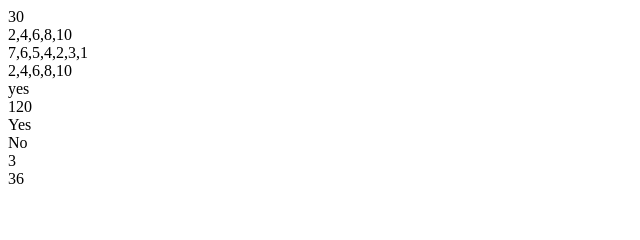
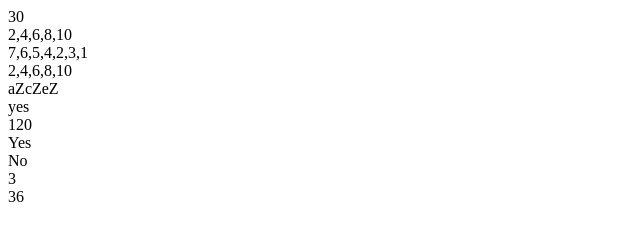
Before and after one commit to utsav6969/HTML_assessment_updated, a plain HTML site: page JS_Test1.html in a window 1280 px wide. Shown: the full height of the page, 0-640 px from the left. Drawn offline with Linux system fonts and the light colour scheme.

Commit message:
Updated JS Test 1

```diff
--- a/JS_Test1.html
+++ b/JS_Test1.html
@@ -53,6 +53,18 @@
             var arr2 = [1,2,3,4,5];
 
             document.write(sumofeachpair(arr1,arr2) + "<br>");
+
+			//Question 5
+			function replacewithZ(str){
+
+			stri = str.split('');
+			for (var i = 0; i <stri.length; i++) {
+				if(i%2!=0)
+                {
+					stri[i] = "Z";
+                }
+            } return stri;}
+			document.write(replacewithZ("abcdef").join('')+"<br>");
 
 		// Question 6
         function ContainsYorNot (str) {
```
